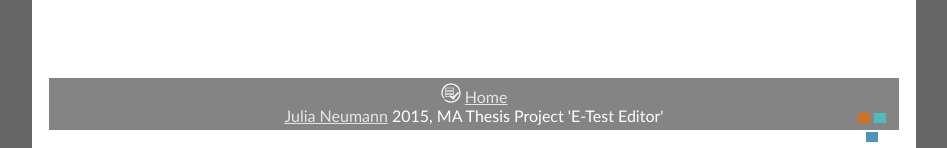
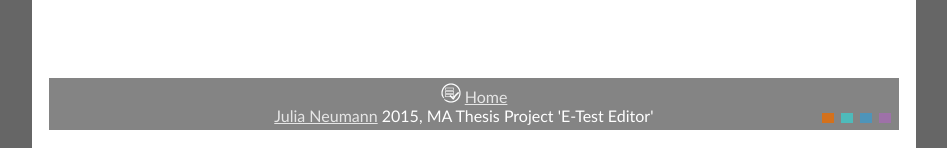
Before and after one commit to JuliaNeumann/e_tests, a PHP site: page /e_tests/ in a window 1280 px wide. Shown: the part 652-800 px from the top of the page, without its empty margins (166-1113 px from the left). Run offline with PHP 8.4, Linux system fonts and the light colour scheme; data comes from the database, SQL or seed files in the repository; data that the repository does not hold is empty.

Commit message:
add lila as theme color

```diff
--- a/css/styles_general.css
+++ b/css/styles_general.css
@@ -141,13 +141,13 @@ footer a {
 
 #color_chooser {
 	float: right;
-	width: 44px;
+	width: 52spx;
 }
 
 .color_button {
 	width: 10px;
 	height: 10px;
-	right: 3px;
+	margin-right: 3px;
 	border: none;
 	cursor: pointer;
 }
@@ -162,6 +162,10 @@ footer a {
 
 #button_blue {
 	background-color: #4E94B9;
+}
+
+#button_lila {
+	background-color: #9E71A8;
 }
 
 #title_header {
@@ -256,7 +260,7 @@ button:focus, input[type="submit"]:focus { /*remove the default color border tha
 }
 
 #contact_link {
-	margin-left: 44px; /*width of #color_chooser*/
+	margin-left: 52px; /*width of #color_chooser*/
 }
 
 h3 {
--- a/php_page_elements/page_footer.php
+++ b/php_page_elements/page_footer.php
@@ -14,6 +14,7 @@ PAGE FOOTER
 					<button class="color_button" id="button_orange"></button>
 					<button class="color_button" id="button_turquoise"></button>
 					<button class="color_button" id="button_blue"></button>
+					<button class="color_button" id="button_lila"></button>
 				</div>
 			</footer>
 		</div> <!-- content div -->
```
